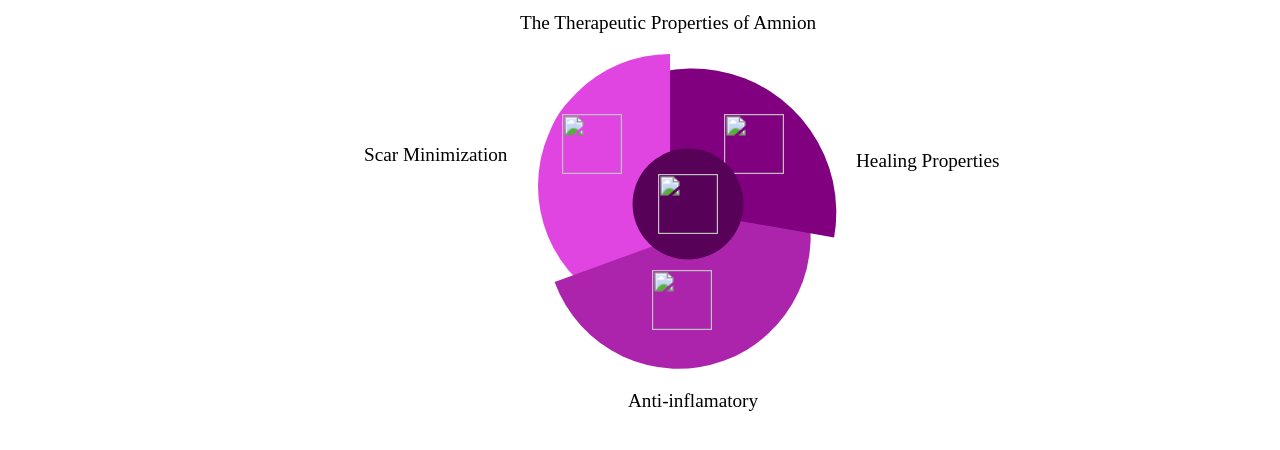
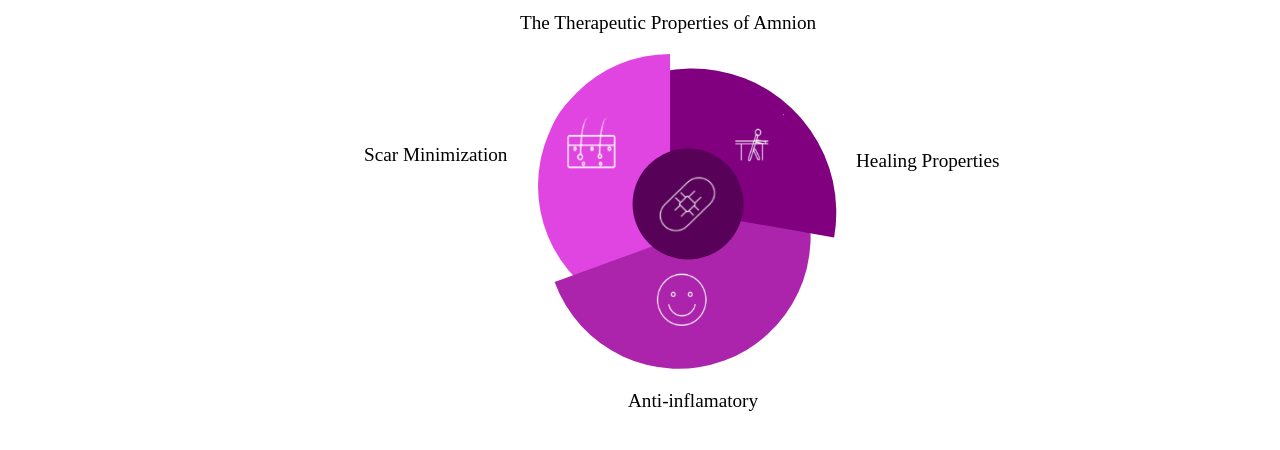
Before and after one commit to githbkrishna/grade, a plain HTML site: page index.html in a window 1280 px wide. Shown: the part 100-550 px from the top of the page. Drawn offline with Linux system fonts and the light colour scheme; the site is published under a folder, as on GitHub Pages, so addresses that start at the root find nothing.

Commit message:
Update index.html

```diff
--- a/index.html
+++ b/index.html
@@ -41,7 +41,7 @@
         </div>
 
         <div class="left-img images">
-            <img src="/left.png" alt="">
+            <img src="left.png" alt="">
         </div>
 
         <div class="floating right">
@@ -52,7 +52,7 @@
         </div>
 
         <div class="right-img images">
-            <img src="/right.png" alt="">
+            <img src="right.png" alt="">
         </div>
 
         <div class="right-text content">
@@ -64,7 +64,7 @@
         </div>
 
         <div class="bottom-img images">
-            <img src="/bottom.png" alt="">
+            <img src="bottom.png" alt="">
         </div>
 
         <div class="bottom-text content">
@@ -76,7 +76,7 @@
         </div>
 
         <div class="center-img images">
-            <img src="/center.png" alt="">
+            <img src="center.png" alt="">
         </div>
     </section>
 
```
